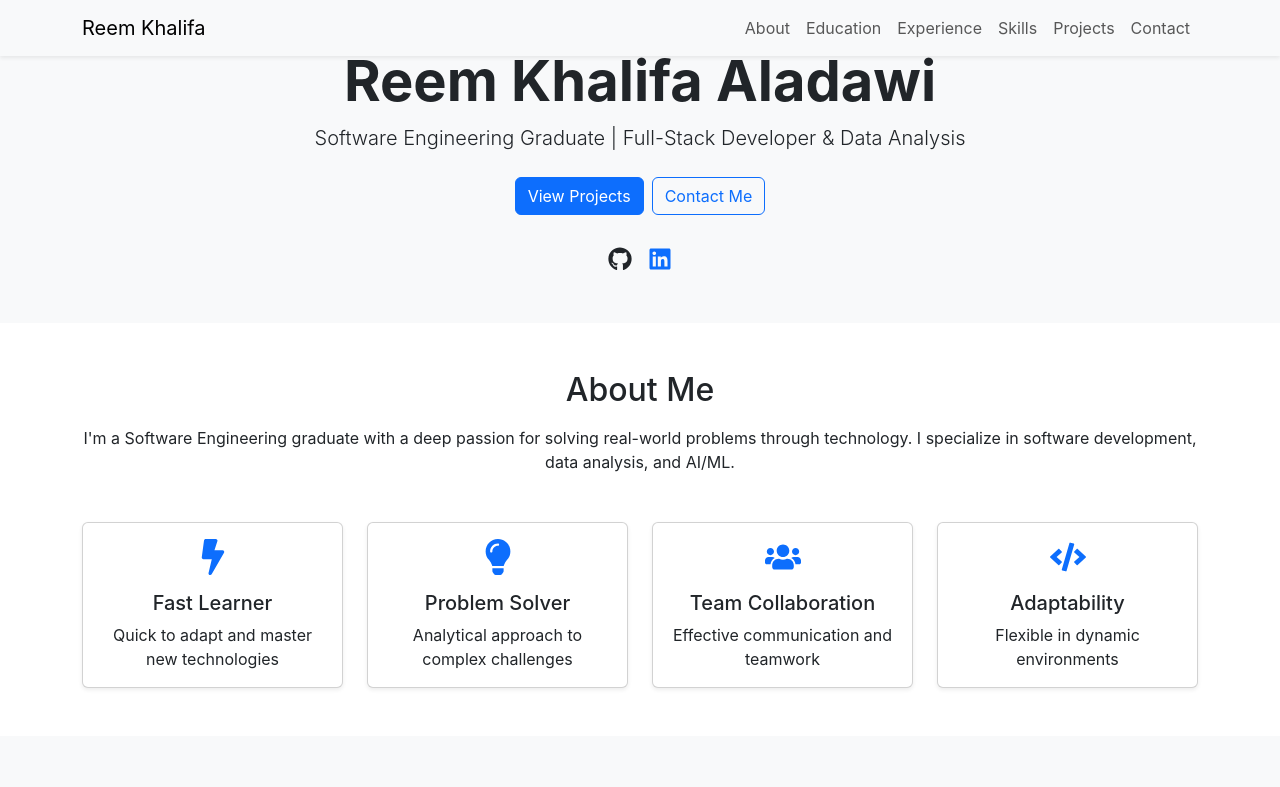
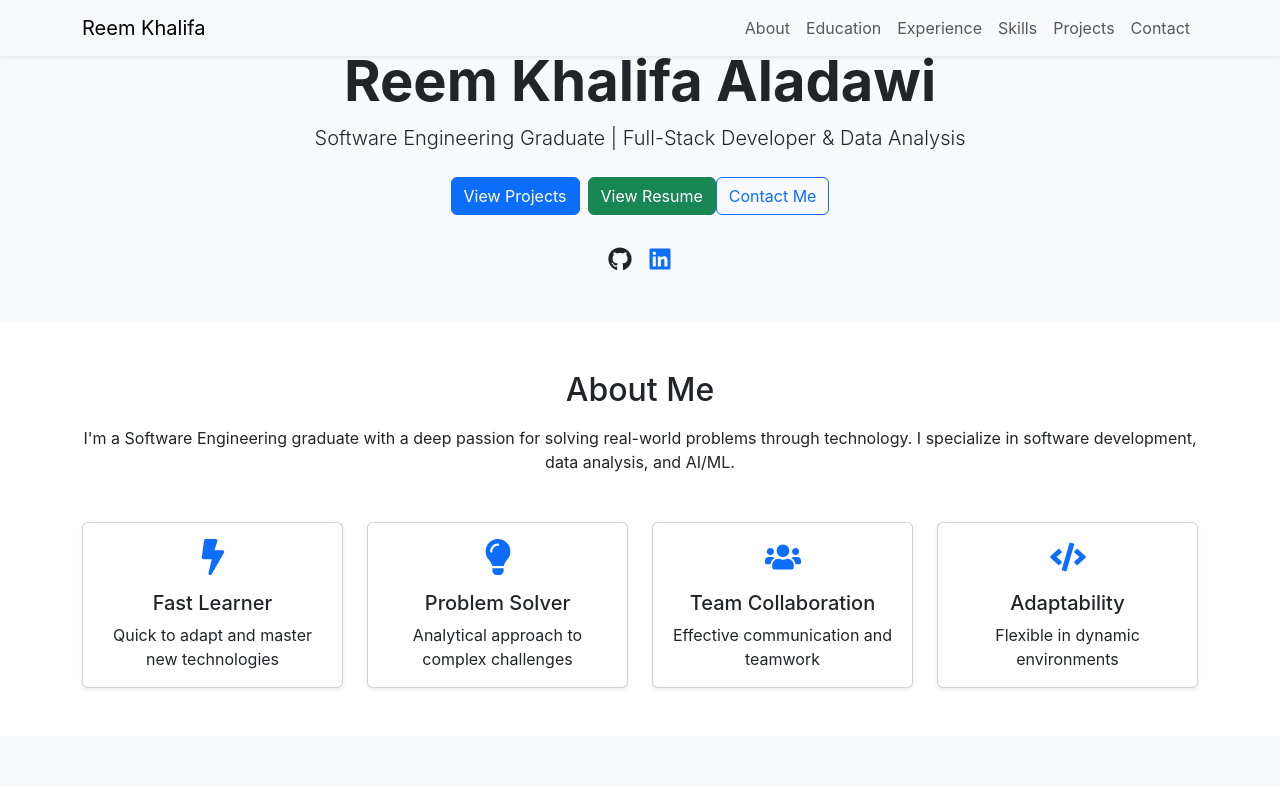
Before and after one commit to Reemkhalifa2/portfolio, a React (Create React App) app: page / in a window 1280 px wide. Shown: the top 787 px of the page. Built offline with nearby package versions, Linux system fonts and the light colour scheme.

Commit message:
add resume link

```diff
--- a/src/components/HeroSection.js
+++ b/src/components/HeroSection.js
@@ -1,7 +1,6 @@
 import React from 'react';
 import { Button } from 'react-bootstrap';
-import { FaGithub, FaLinkedin } from 'react-icons/fa'; // تأكد من تثبيت react-icons
-
+import { FaGithub, FaLinkedin } from 'react-icons/fa';
 const HeroSection = () => (
   <section
     id="hero"
@@ -15,6 +14,14 @@
     <div className="mb-4">
       <Button href="#projects" variant="primary" className="me-2">
         View Projects
+      </Button>
+      <Button
+        href="https://drive.google.com/file/d/1KRgONtCL9ZC0_xF7rGTTFvgrVGDHwtc5/view?usp=drive_link"
+        target="_blank"
+        rel="noopener noreferrer"
+        variant="success"
+      >
+         View Resume
       </Button>
       <Button href="#contact" variant="outline-primary">
         Contact Me
```
